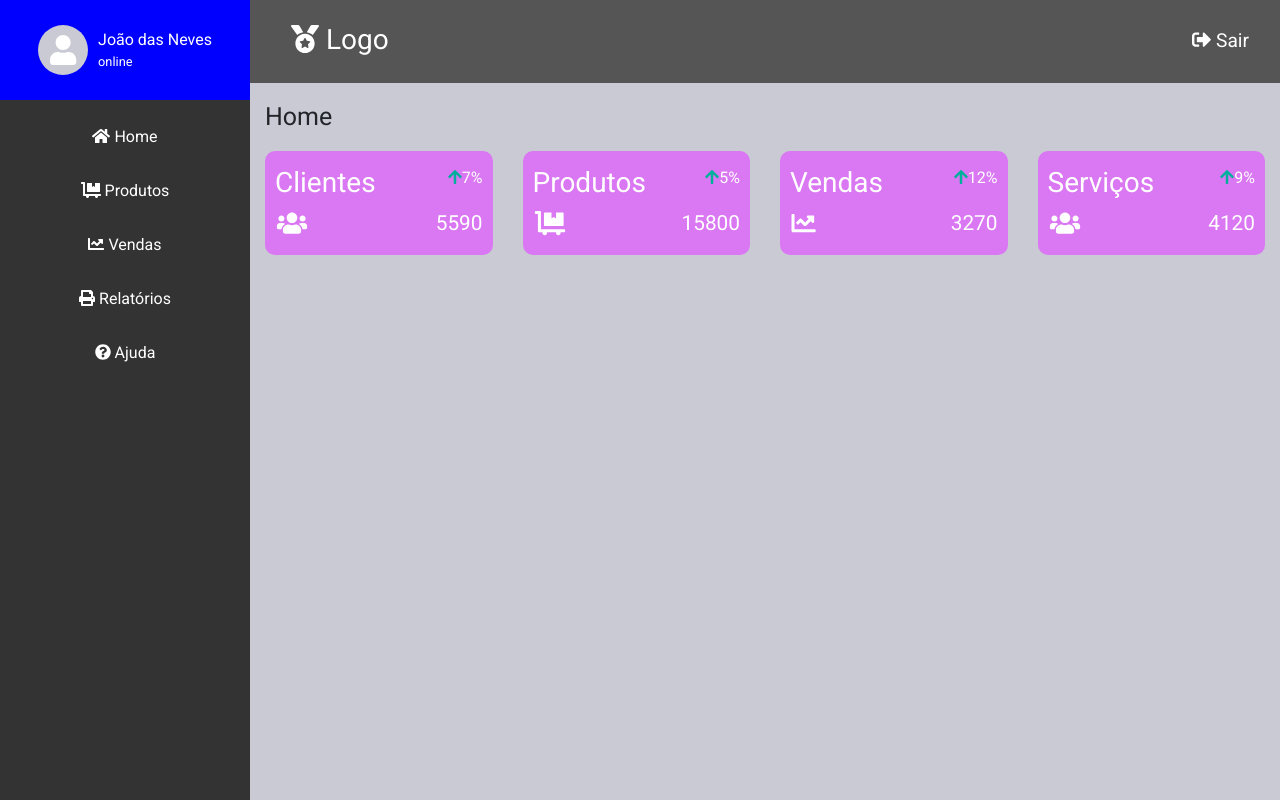
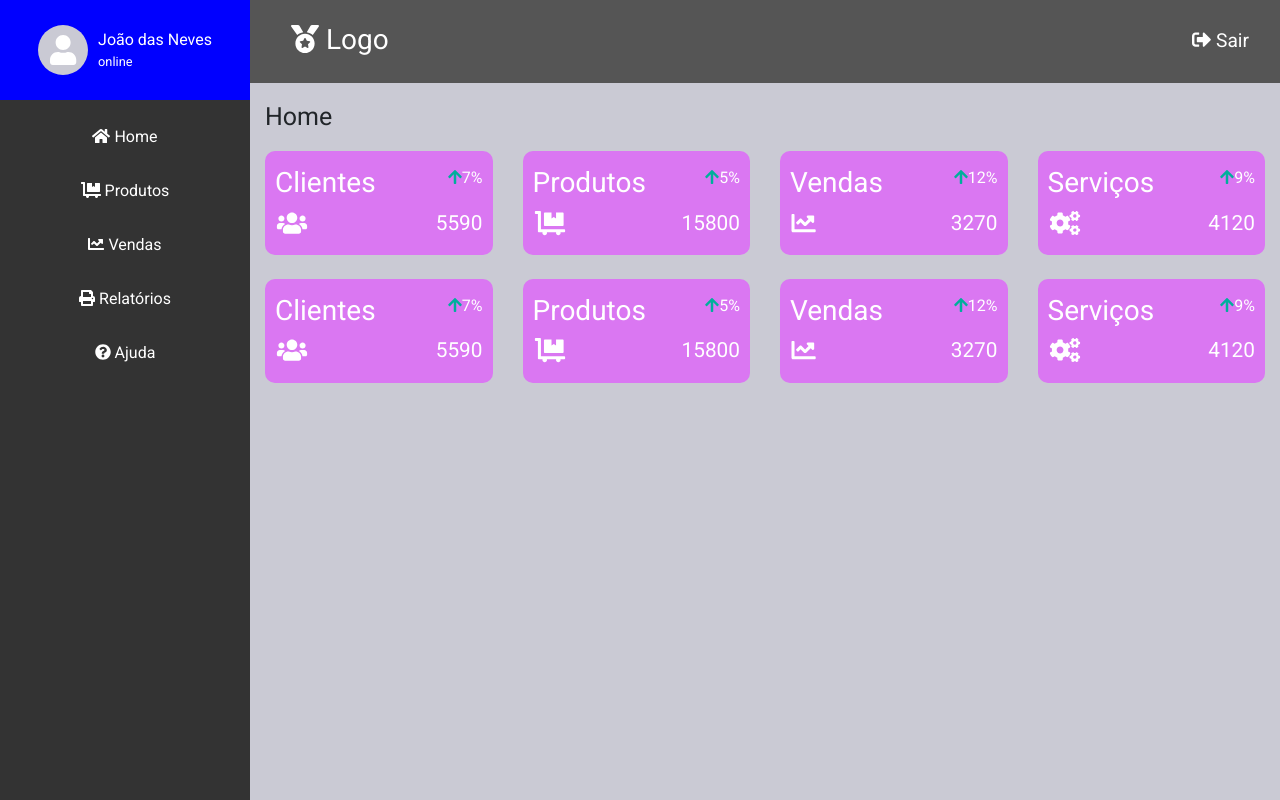
Before and after one commit to pierrialexander/dashboard_vue-js_laravel, a Vue app in the folder frontend/: page /#/home in a window 1280 px wide. Built offline with nearby package versions, Linux system fonts and the light colour scheme.

Commit message:
Commit
Commit

```diff
--- a/frontend/src/pages/Home/HomeComponent.vue
+++ b/frontend/src/pages/Home/HomeComponent.vue
@@ -19,7 +19,26 @@
               <CardsComponent :type="'Vendas'" :porcentagem="'12%'" :icon="'fa-chart-line'" :qtd="'3270'"/>
             </div>
             <div class="col-12 col-lg-3">
-              <CardsComponent :type="'Serviços'" :porcentagem="'9%'" :icon="'fa-users'" :qtd="'4120'"/>
+              <CardsComponent :type="'Serviços'" :porcentagem="'9%'" :icon="'fa-cogs'" :qtd="'4120'"/>
+            </div>
+
+          </div>
+
+          <br>
+
+          <div class="row">
+
+            <div class="col-12 col-lg-3">
+              <CardsComponent :type="'Clientes'" :porcentagem="'7%'" :icon="'fa-users'" :qtd="'5590'"/>
+            </div>
+            <div class="col-12 col-lg-3">
+              <CardsComponent :type="'Produtos'" :porcentagem="'5%'" :icon="'fa-dolly-flatbed'" :qtd="'15800'"/>
+            </div>
+            <div class="col-12 col-lg-3">
+              <CardsComponent :type="'Vendas'" :porcentagem="'12%'" :icon="'fa-chart-line'" :qtd="'3270'"/>
+            </div>
+            <div class="col-12 col-lg-3">
+              <CardsComponent :type="'Serviços'" :porcentagem="'9%'" :icon="'fa-cogs'" :qtd="'4120'"/>
             </div>
 
           </div>
```
